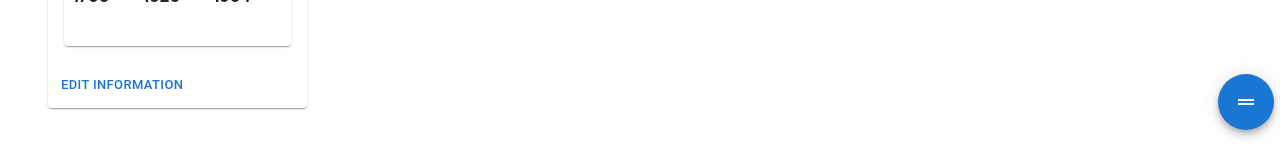
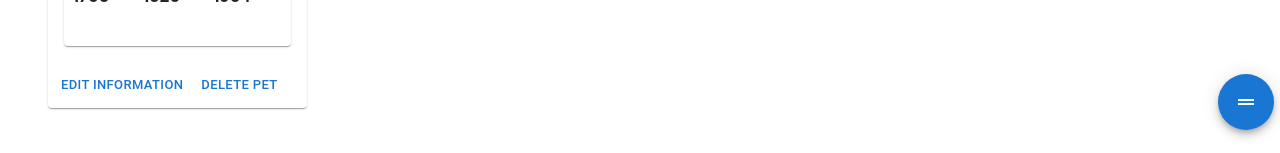
Before and after one commit to baotran9103/elemon, a React (Create React App) app in the folder my-app/: page / in a window 1280 px wide. Shown: the part 654-807 px from the top of the page. Built offline with nearby package versions, Linux system fonts and the light colour scheme.

Commit message:
add delete

```diff
--- a/my-app/src/components/PetSimulation/Pet.jsx
+++ b/my-app/src/components/PetSimulation/Pet.jsx
@@ -8,12 +8,17 @@ import CardMedia from '@mui/material/CardMedia';
 import {PetsContext} from './PetsContext'
 
 import * as data from '../utils/Data'
-function Pet({pet,open,setopen,idx}) {
+function Pet({pet,open,setopen,idx,pets,setpets}) {
     const myContext = useContext(PetsContext)
     const[editingId, seteditingId]   = myContext.editingId
     const editHandler = ()=>{
         setopen(true)
         seteditingId(idx)
+    }
+    const deleteHandler =()=>{
+      let temp = pets
+      pets.splice(idx, 1)
+      setpets([...temp])
     }
   return (
     <div>
@@ -58,6 +63,7 @@ function Pet({pet,open,setopen,idx}) {
         </CardContent>
         <CardActions>
           <Button size="small" onClick={editHandler}>Edit Information</Button>
+          <Button size="small" onClick={deleteHandler}>Delete Pet</Button>
         </CardActions>
       </Card>
     </div>
--- a/my-app/src/components/PetSimulation/Pets.jsx
+++ b/my-app/src/components/PetSimulation/Pets.jsx
@@ -23,7 +23,7 @@ function Pets() {
       </div>
       <div  style={{display:'flex',padding:'1rem',flexWrap:'wrap',gap:'1rem'}}>
       {
-        pets?.map((pet,id)=>  <Pet key = {`pet_${id}`} pet={pet} open={open} setopen={setopen} idx={id} />)
+        pets?.map((pet,id)=>  <Pet key = {`pet_${id}`} pet={pet} open={open} setopen={setopen} idx={id} pets={pets} setpets={setpets}/>)
       }
       </div>
       {
```
